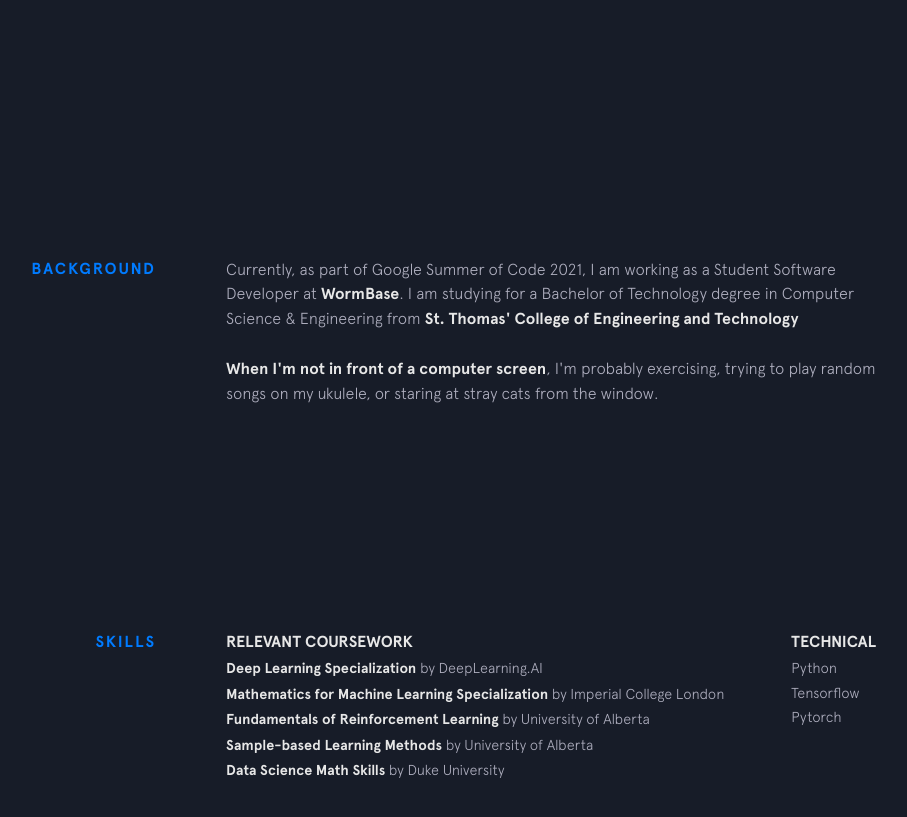
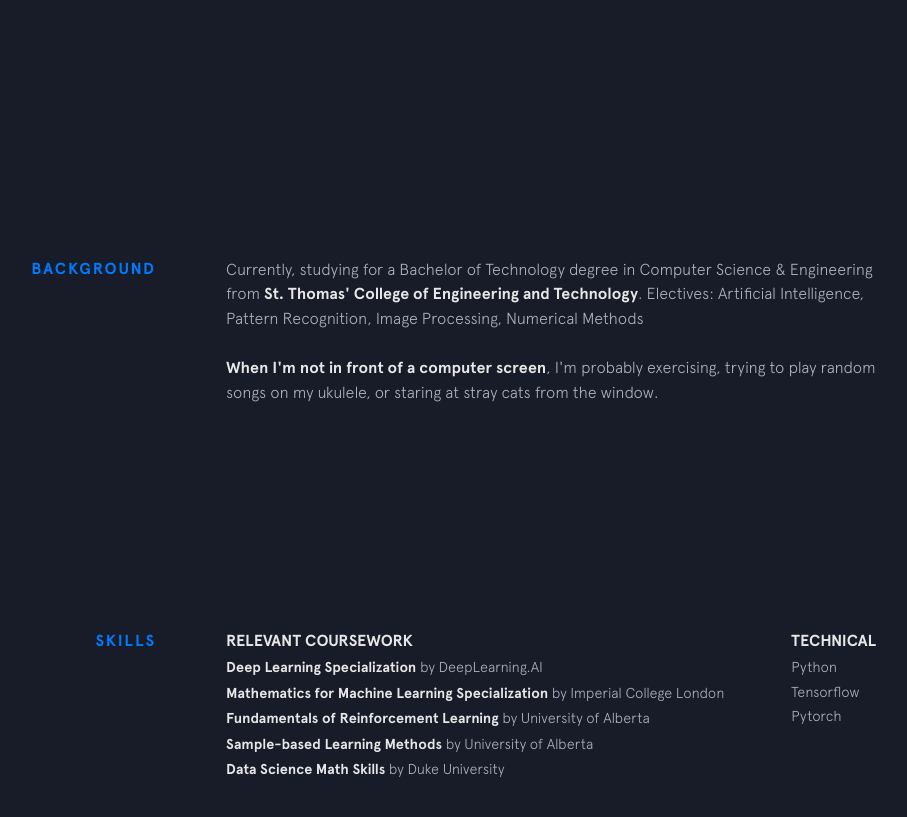
Before and after one commit to rishabgit/rishab.codes, a Jekyll site: the page built from index.html, in a window 1280 px wide and 900 px high, scrolled down 743 px. Shown: the top 817 px of the window, without its empty margins (224-1131 px from the left). Built offline with Jekyll 4.4.1, drawn with Linux system fonts in a browser that asks for light colours; nearby versions of some CDN libraries.

Commit message:
updated with electives

```diff
--- a/_includes/background.html
+++ b/_includes/background.html
@@ -2,9 +2,8 @@
   <div class="section__title">Background</div>
   <div class="section__content">
     <p>
-      Currently, as part of Google Summer of Code 2021, I am working as a Student Software Developer at
-      <a class="underline-link" href="https://wormbase.org/" target="_blank">WormBase</a>. I am studying for a Bachelor of Technology degree in Computer Science &amp; Engineering from
-      <a class="underline-link" href="https://www.stcet.org/" target="_blank">St. Thomas' College of Engineering and Technology</a>
+      Currently, studying for a Bachelor of Technology degree in Computer Science &amp; Engineering from
+      <a class="underline-link" href="https://www.stcet.org/" target="_blank">St. Thomas' College of Engineering and Technology</a>. Electives: Artificial Intelligence, Pattern Recognition, Image Processing, Numerical Methods
     </p>
 
     <p>
```
